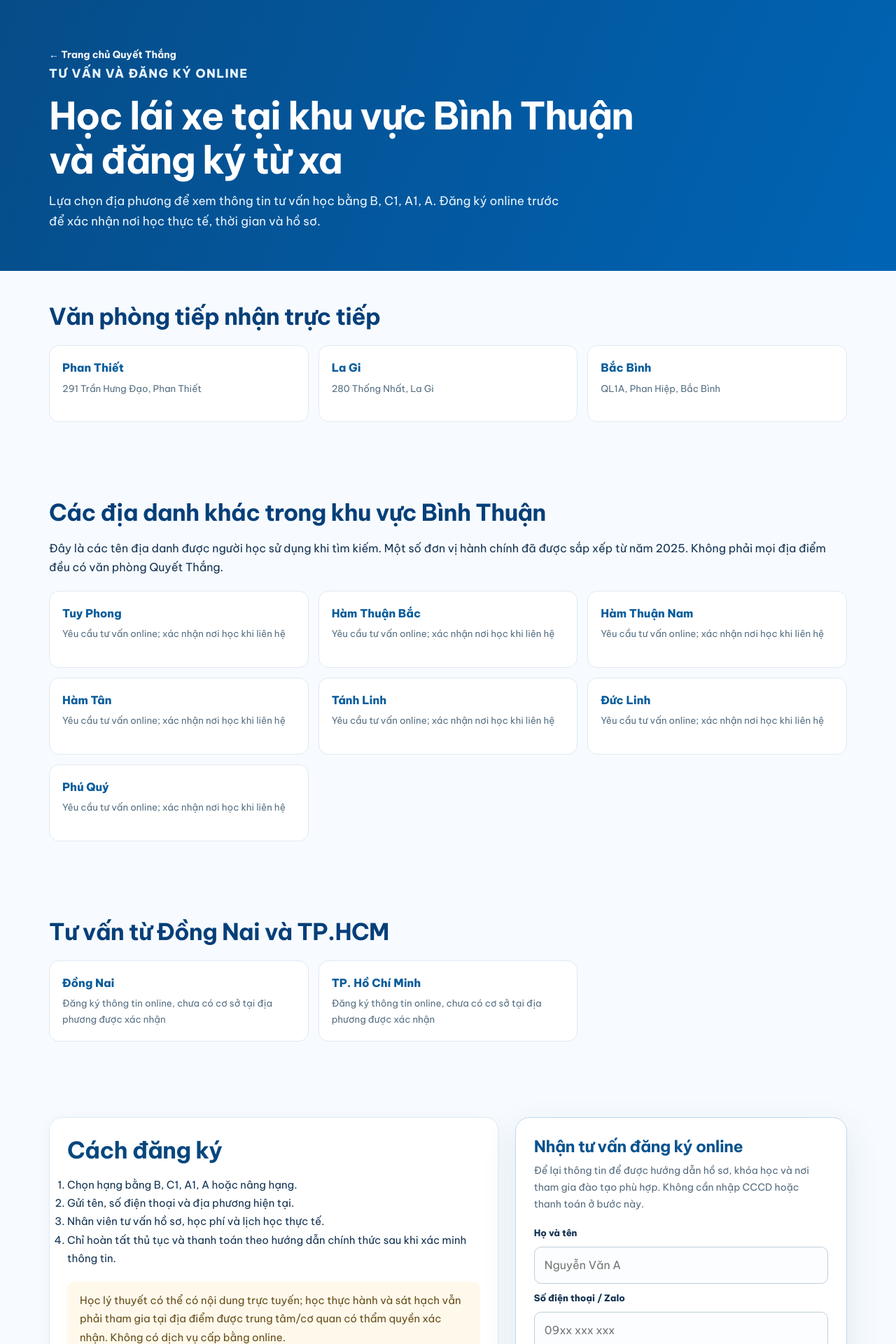
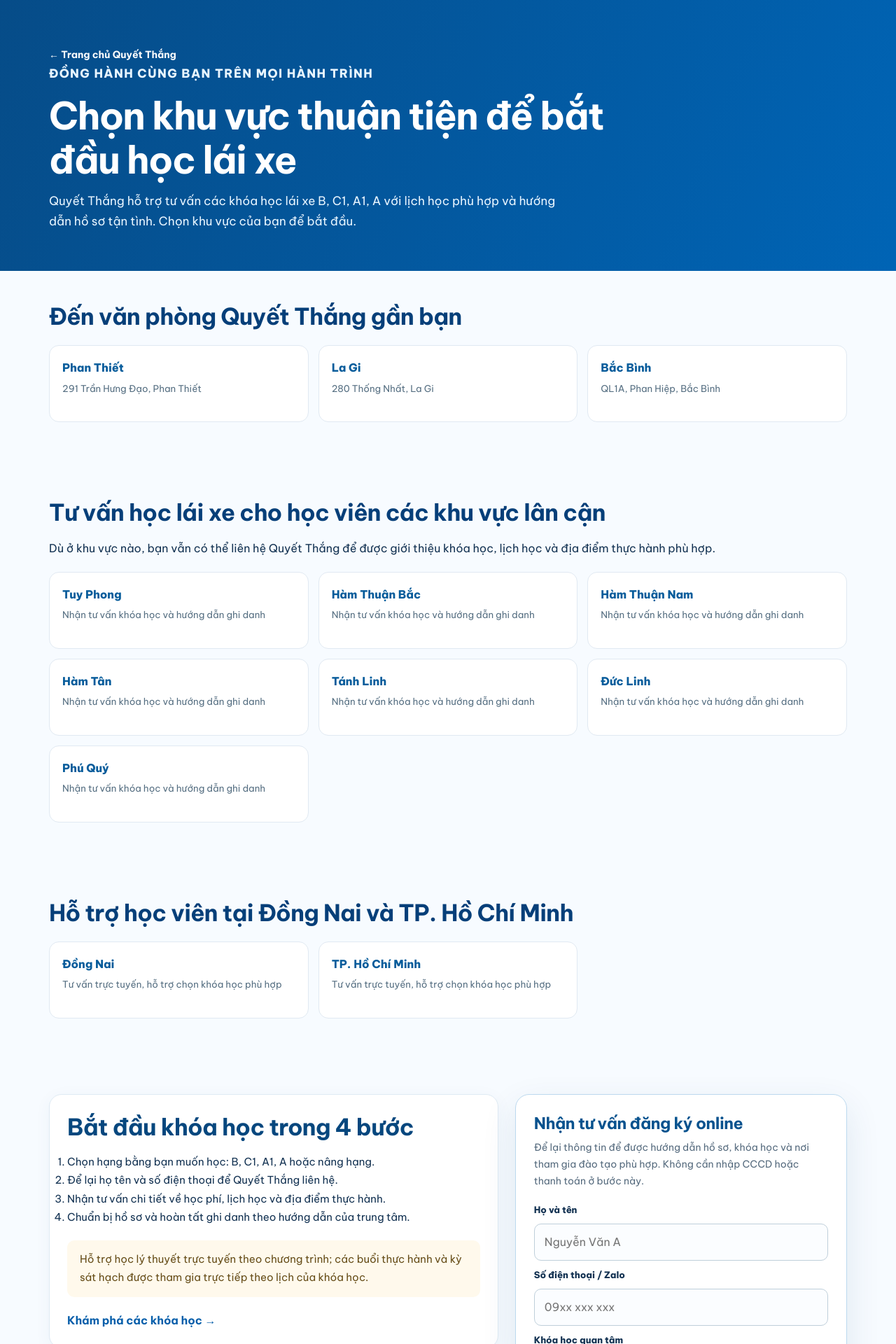
Before and after one commit to daylaixequyetthang/daylaixequyetthang.vn, a Next.js app: page /hoc-lai-xe in a window 1280 px wide. Shown: the top 1920 px of the page at 70% size. Built offline with nearby package versions, Linux system fonts and the light colour scheme.

Commit message:
Refresh regional directory with student-focused copy

```diff
--- a/app/hoc-lai-xe/page.js
+++ b/app/hoc-lai-xe/page.js
@@ -3,19 +3,19 @@
 import SeoConsultForm from '@/components/SeoConsultForm';
 const ROOT='https://daylaixequyetthang.vn';
 export const metadata={
- title:'Khu Vực Tư Vấn Học Lái Xe – Bình Thuận, Đồng Nai, TP.HCM',
- description:'Đăng ký tư vấn học lái xe hạng B, C1, A1, A online. Quyết Thắng có văn phòng tiếp nhận tại Phan Thiết, La Gi, Bắc Bình và hướng dẫn người ở các khu vực khác.',
+ title:'Học Lái Xe Quyết Thắng – Văn Phòng Và Khu Vực Tư Vấn',
+ description:'Khám phá khóa học lái xe B, C1, A1, A tại Quyết Thắng. Tư vấn miễn phí, lịch học linh hoạt và hỗ trợ đăng ký tại Phan Thiết, La Gi, Bắc Bình hoặc từ xa.',
  alternates:{canonical:ROOT+'/hoc-lai-xe'},
- openGraph:{url:ROOT+'/hoc-lai-xe',title:'Khu vực học lái xe – Quyết Thắng'},
+ openGraph:{url:ROOT+'/hoc-lai-xe',title:'Học lái xe Quyết Thắng – Chọn khu vực tư vấn'},
 };
 export default function RegionIndex(){
  return <main className="seo-page">
-  <div className="seo-head"><div className="seo-wrap"><a className="seo-back" href="/">← Trang chủ Quyết Thắng</a><p className="seo-eyebrow">TƯ VẤN VÀ ĐĂNG KÝ ONLINE</p><h1>Học lái xe tại khu vực Bình Thuận và đăng ký từ xa</h1><p>Lựa chọn địa phương để xem thông tin tư vấn học bằng B, C1, A1, A. Đăng ký online trước để xác nhận nơi học thực tế, thời gian và hồ sơ.</p></div></div>
+  <div className="seo-head"><div className="seo-wrap"><a className="seo-back" href="/">← Trang chủ Quyết Thắng</a><p className="seo-eyebrow">ĐỒNG HÀNH CÙNG BẠN TRÊN MỌI HÀNH TRÌNH</p><h1>Chọn khu vực thuận tiện để bắt đầu học lái xe</h1><p>Quyết Thắng hỗ trợ tư vấn các khóa học lái xe B, C1, A1, A với lịch học phù hợp và hướng dẫn hồ sơ tận tình. Chọn khu vực của bạn để bắt đầu.</p></div></div>
   <div className="seo-wrap">
-   <section className="seo-section"><h2>Văn phòng tiếp nhận trực tiếp</h2><div className="seo-links">{BRANCHES.map(a=><Link key={a.slug} href={'/hoc-lai-xe/'+a.slug}>{a.name}<small>{a.address}</small></Link>)}</div></section>
-   <section className="seo-section"><h2>Các địa danh khác trong khu vực Bình Thuận</h2><p>Đây là các tên địa danh được người học sử dụng khi tìm kiếm. Một số đơn vị hành chính đã được sắp xếp từ năm 2025. Không phải mọi địa điểm đều có văn phòng Quyết Thắng.</p><div className="seo-links">{BINH_THUAN.filter(x=>x.kind!=='office').map(a=><Link key={a.slug} href={'/hoc-lai-xe/'+a.slug}>{a.name}<small>Yêu cầu tư vấn online; xác nhận nơi học khi liên hệ</small></Link>)}</div></section>
-   <section className="seo-section"><h2>Tư vấn từ Đồng Nai và TP.HCM</h2><div className="seo-links">{REMOTE_REGIONS.map(a=><Link key={a.slug} href={'/hoc-lai-xe/'+a.slug}>{a.name}<small>Đăng ký thông tin online, chưa có cơ sở tại địa phương được xác nhận</small></Link>)}</div></section>
-   <section className="seo-section seo-grid"><div className="seo-panel"><h2>Cách đăng ký</h2><ol><li>Chọn hạng bằng B, C1, A1, A hoặc nâng hạng.</li><li>Gửi tên, số điện thoại và địa phương hiện tại.</li><li>Nhân viên tư vấn hồ sơ, học phí và lịch học thực tế.</li><li>Chỉ hoàn tất thủ tục và thanh toán theo hướng dẫn chính thức sau khi xác minh thông tin.</li></ol><p className="seo-notice">Học lý thuyết có thể có nội dung trực tuyến; học thực hành và sát hạch vẫn phải tham gia tại địa điểm được trung tâm/cơ quan có thẩm quyền xác nhận. Không có dịch vụ cấp bằng online.</p><Link href="/khoa-hoc">Xem các khóa học →</Link></div><SeoConsultForm area="Bình Thuận / Đồng Nai / TP.HCM" /></section>
+   <section className="seo-section"><h2>Đến văn phòng Quyết Thắng gần bạn</h2><div className="seo-links">{BRANCHES.map(a=><Link key={a.slug} href={'/hoc-lai-xe/'+a.slug}>{a.name}<small>{a.address}</small></Link>)}</div></section>
+   <section className="seo-section"><h2>Tư vấn học lái xe cho học viên các khu vực lân cận</h2><p>Dù ở khu vực nào, bạn vẫn có thể liên hệ Quyết Thắng để được giới thiệu khóa học, lịch học và địa điểm thực hành phù hợp.</p><div className="seo-links">{BINH_THUAN.filter(x=>x.kind!=='office').map(a=><Link key={a.slug} href={'/hoc-lai-xe/'+a.slug}>{a.name}<small>Nhận tư vấn khóa học và hướng dẫn ghi danh</small></Link>)}</div></section>
+   <section className="seo-section"><h2>Hỗ trợ học viên tại Đồng Nai và TP. Hồ Chí Minh</h2><div className="seo-links">{REMOTE_REGIONS.map(a=><Link key={a.slug} href={'/hoc-lai-xe/'+a.slug}>{a.name}<small>Tư vấn trực tuyến, hỗ trợ chọn khóa học phù hợp</small></Link>)}</div></section>
+   <section className="seo-section seo-grid"><div className="seo-panel"><h2>Bắt đầu khóa học trong 4 bước</h2><ol><li>Chọn hạng bằng bạn muốn học: B, C1, A1, A hoặc nâng hạng.</li><li>Để lại họ tên và số điện thoại để Quyết Thắng liên hệ.</li><li>Nhận tư vấn chi tiết về học phí, lịch học và địa điểm thực hành.</li><li>Chuẩn bị hồ sơ và hoàn tất ghi danh theo hướng dẫn của trung tâm.</li></ol><p className="seo-notice">Hỗ trợ học lý thuyết trực tuyến theo chương trình; các buổi thực hành và kỳ sát hạch được tham gia trực tiếp theo lịch của khóa học.</p><Link href="/khoa-hoc">Khám phá các khóa học →</Link></div><SeoConsultForm area="Bình Thuận / Đồng Nai / TP.HCM" /></section>
   </div>
   <footer className="seo-bottom"><div className="seo-wrap">Trung Tâm GDNN Quyết Thắng · <a href="tel:0848751111">084 875 1111</a> · <a href="/">Trang chủ</a></div></footer>
  </main>
```
